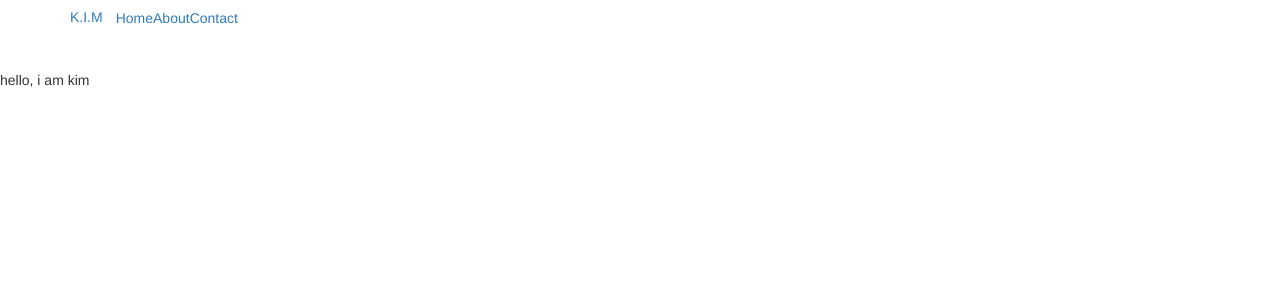
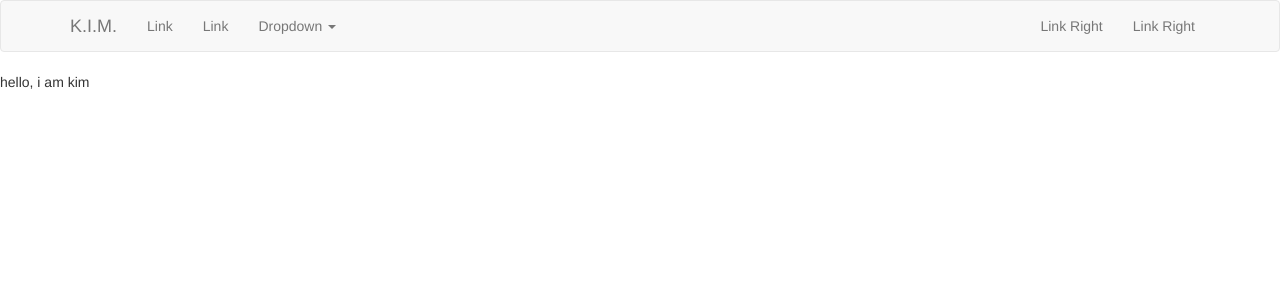
Before and after one commit to nc-projectKim/front, a React app: page / in a window 1280 px wide. Shown: the top 300 px of the page. Built offline with nearby package versions, Linux system fonts and the light colour scheme.

Commit message:
creates responsive toolbar using react bootstrap

```diff
--- a/public/index.html
+++ b/public/index.html
@@ -5,6 +5,7 @@
     <meta charset="UTF-8">
     <meta name="viewport" content="width=device-width, initial-scale=1.0">
     <meta http-equiv="X-UA-Compatible" content="ie=edge">
+    <link rel="stylesheet" href="https://maxcdn.bootstrapcdn.com/bootstrap/latest/css/bootstrap.min.css">
     <title>K.I.M: Knowledge in Messaging</title>
 </head>
 <body>
--- a/src/components/App.js
+++ b/src/components/App.js
@@ -1,6 +1,6 @@
 import React, {Component} from 'react';
 import Home from './Home';
-import Navbar from './Navbar';
+import KimNavbar from './Navbar';
 
 import {BrowserRouter as Router, Route, Switch} from 'react-router-dom';
 
@@ -9,7 +9,7 @@ class App extends Component {
         return(
             <Router>
                 <div>
-                    <Navbar />
+                    <KimNavbar />
                     <Switch>
                         <Route exact path='/' component={Home}/>
                     </Switch>
--- a/src/components/Navbar.js
+++ b/src/components/Navbar.js
@@ -1,24 +1,37 @@
 import React, { Component } from 'react';
+import {Nav, Navbar, NavItem, NavDropdown, MenuItem} from 'react-bootstrap';
 
-class Navbar extends Component {
+class KimNavbar extends Component {
     render() {
         return (
             <div>
-                <div className="navbar">
-                    <div className="navbar-inner">
-                        <div className="container">
-                            <a className="brand" href="#">K.I.M</a>
-                            <a className="btn btn-navbar" data-toggle="collapse" data-target=".nav-collapse">
-                                <span className="icon-bar">Home</span>
-                                <span className="icon-bar">About</span>
-                                <span className="icon-bar">Contact</span>
-                            </a>
-                            <div className="nav-collapse collapse"></div>
-                        </div>
-                    </div>
-                </div>
+                <Navbar collapseOnSelect>
+                    <Navbar.Header>
+                        <Navbar.Brand>
+                            <a href="#">K.I.M.</a>
+                        </Navbar.Brand>
+                        <Navbar.Toggle />
+                    </Navbar.Header>
+                    <Navbar.Collapse>
+                        <Nav>
+                            <NavItem eventKey={1} href="#">Link</NavItem>
+                            <NavItem eventKey={2} href="#">Link</NavItem>
+                            <NavDropdown eventKey={3} title="Dropdown" id="basic-nav-dropdown">
+                                <MenuItem eventKey={3.1}>Action</MenuItem>
+                                <MenuItem eventKey={3.2}>Another action</MenuItem>
+                                <MenuItem eventKey={3.3}>Something else here</MenuItem>
+                                <MenuItem divider />
+                                <MenuItem eventKey={3.3}>Separated link</MenuItem>
+                            </NavDropdown>
+                        </Nav>
+                        <Nav pullRight>
+                            <NavItem eventKey={1} href="#">Link Right</NavItem>
+                            <NavItem eventKey={2} href="#">Link Right</NavItem>
+                        </Nav>
+                    </Navbar.Collapse>
+                </Navbar>
             </div>
         );
     }
 }
-export default Navbar;
+export default KimNavbar;
--- a/src/index.js
+++ b/src/index.js
@@ -4,7 +4,7 @@ import React from 'react';
 import {createStore} from 'redux';
 import {Provider} from 'react-redux';
 import App from './components/App';
-import 'bootstrap/dist/css/bootstrap.css';
+// import 'bootstrap/dist/css/bootstrap.css';
 
 // const store = createStore(reducer);
 
```
